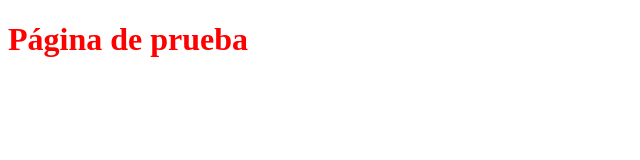
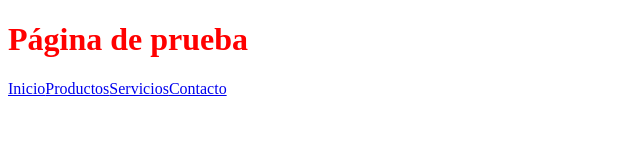
Before and after one commit to ManuT1C/prueba1, a plain HTML site: page index.html in a window 1280 px wide. Shown: the whole page, without its empty margins (0-640 px from the left). Drawn offline with Linux system fonts and the light colour scheme.

Commit message:
Se añade nav

```diff
--- a/index.html
+++ b/index.html
@@ -11,6 +11,7 @@
             <h1>Página de prueba</h1>
         </header>
         <nav>
+            <a href="#">Inicio</a><a href="#">Productos</a><a href="#">Servicios</a><a href="#">Contacto</a>
         </nav>
         <main>
             <section>
```
